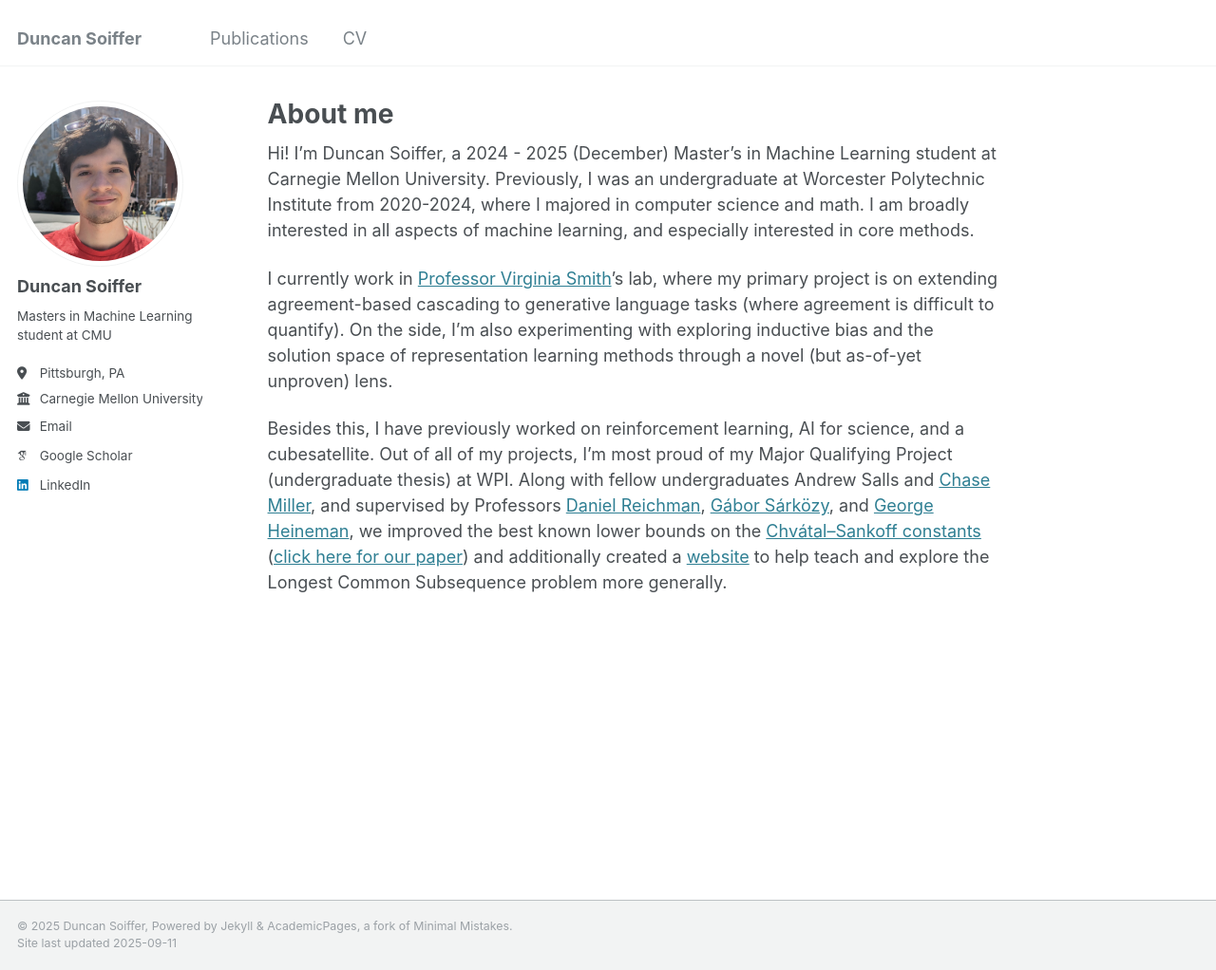
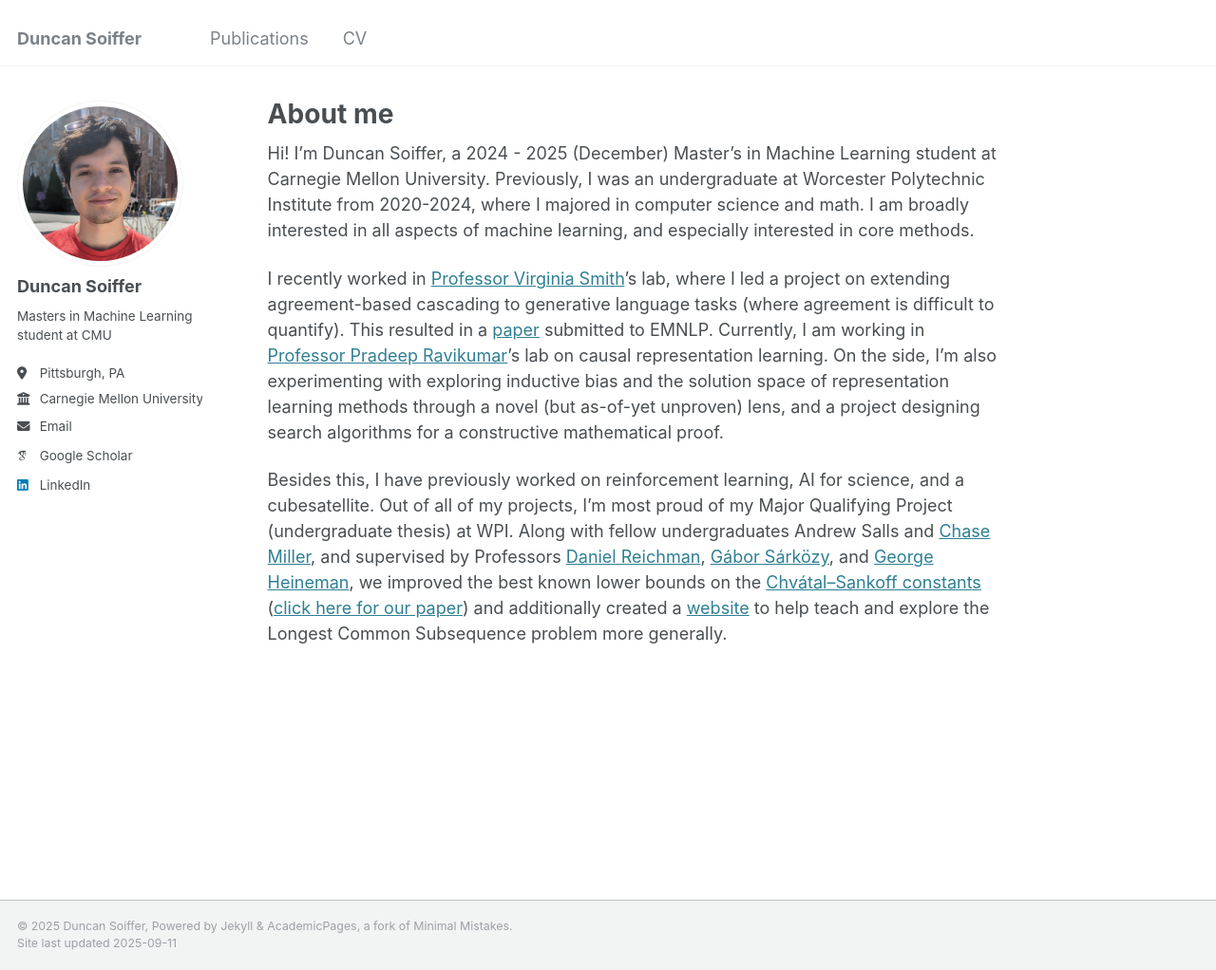
Before and after one commit to DSoiffer/DSoiffer.github.io, a Jekyll site: the page built from _pages/about.md, in a window 1280 px wide and 1022 px high. Shown: the whole window at 95% size. Built offline with Jekyll 4.4.1, drawn with Linux system fonts in a browser that asks for light colours; some web fonts are replaced.

Commit message:
update to include cascading paper

```diff
--- a/_pages/about.md
+++ b/_pages/about.md
@@ -10,6 +10,7 @@ redirect_from:
 
 Hi! I'm Duncan Soiffer, a 2024 - 2025 (December) Master's in Machine Learning student at Carnegie Mellon University. Previously, I was an undergraduate at Worcester Polytechnic Institute from 2020-2024, where I majored in computer science and math. I am broadly interested in all aspects of machine learning, and especially interested in core methods.
 
-I currently work in [Professor Virginia Smith](https://www.cs.cmu.edu/~smithv/)'s lab, where my primary project is on extending agreement-based cascading to generative language tasks (where agreement is difficult to quantify). On the side, I'm also experimenting with exploring inductive bias and the solution space of representation learning methods through a novel (but as-of-yet unproven) lens.
+I recently worked in [Professor Virginia Smith](https://www.cs.cmu.edu/~smithv/)'s lab, where I led a project on extending agreement-based cascading to generative language tasks (where agreement is difficult to quantify). This resulted in a [paper](https://dsoiffer.github.io/publication/semantic-cascade) submitted to EMNLP.
+Currently, I am working in [Professor Pradeep Ravikumar](https://www.cs.cmu.edu/~pradeepr/)'s lab on causal representation learning. On the side, I'm also experimenting with exploring inductive bias and the solution space of representation learning methods through a novel (but as-of-yet unproven) lens, and a project designing search algorithms for a constructive mathematical proof.
 
 Besides this, I have previously worked on reinforcement learning, AI for science, and a cubesatellite. Out of all of my projects, I'm most proud of my Major Qualifying Project (undergraduate thesis) at WPI. Along with fellow undergraduates Andrew Salls and [Chase Miller](thecpmills.com), and supervised by Professors [Daniel Reichman](https://sites.google.com/view/danielreichman/home), [Gábor Sárközy](https://web.cs.wpi.edu/~gsarkozy/), and [George Heineman](https://www.wpi.edu/people/faculty/heineman), we improved the best known lower bounds on the [Chvátal–Sankoff constants](https://en.wikipedia.org/wiki/Chv%C3%A1tal%E2%80%93Sankoff_constants) ([click here for our paper](https://dsoiffer.github.io/publication/chvatal-sankoff-constant)) and additionally created a [website](https://statistics-of-subsequences.github.io/) to help teach and explore the Longest Common Subsequence problem more generally.
```
Also changed, not shown: _publications/2024-07-15-paper-title-improved-lower-bounds.md (+1 -1 lines), 2 other files.
